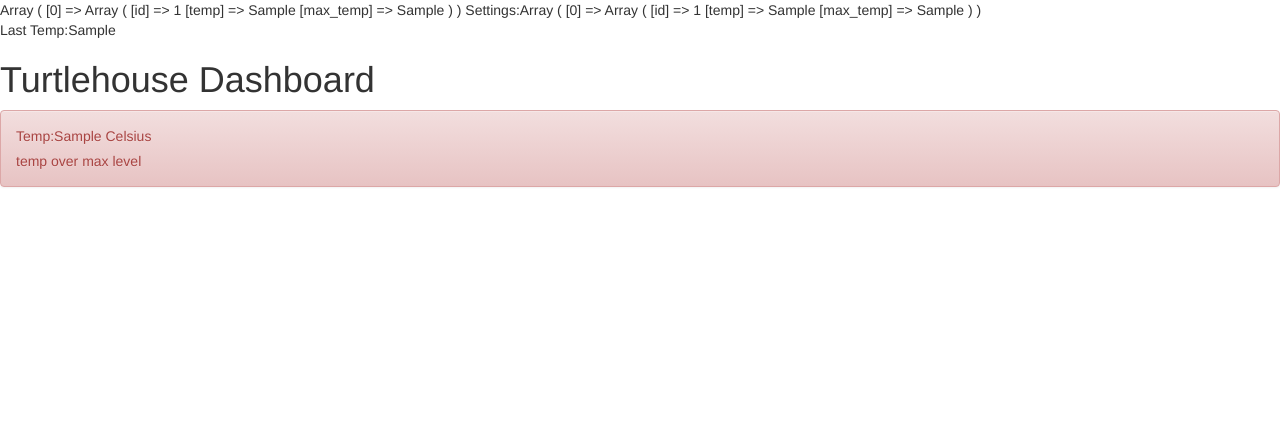
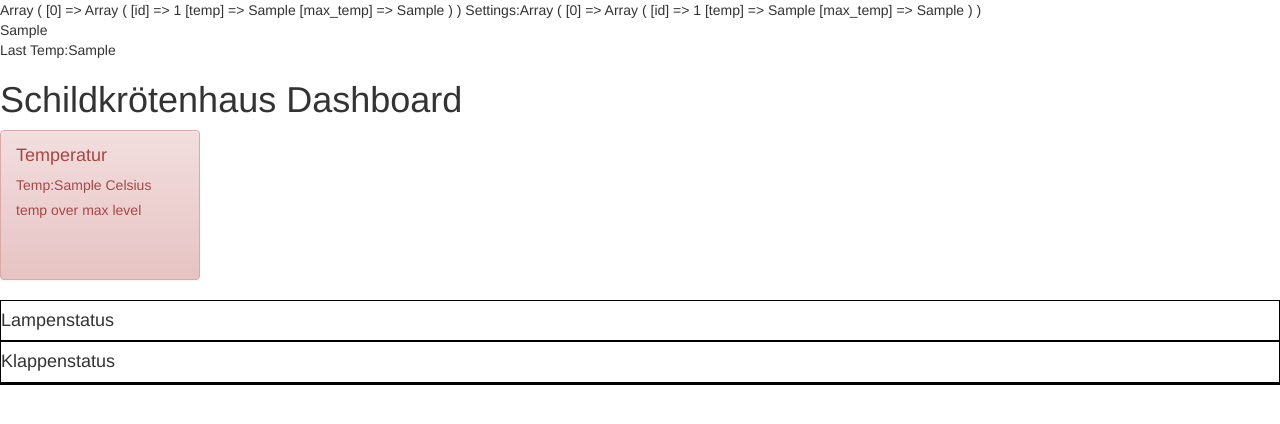
Before and after one commit to xtwulf/turtlehouse, a PHP site: page / in a window 1280 px wide. Shown: the top 424 px of the page. Run offline with PHP 8.4, Linux system fonts and the light colour scheme; tables that the repository leaves empty or names only in its code hold one stand-in row (values such as "Sample post").

Commit message:
added div´s for temp and lamp status

```diff
--- a/index.php
+++ b/index.php
@@ -38,6 +38,10 @@ $settings = $stmt2->fetchAll(PDO::FETCH_ASSOC);
 echo"Settings:";
 print_r($settings);
 echo("<br>");
+
+print_r($settings[0][max_temp]);
+
+echo("<br>");
 echo"Last Temp:";
 
 echo($last_temp);
@@ -66,10 +70,21 @@ else {
 
 
 
-<h1>Turtlehouse Dashboard</h1>
+<h1>Schildkrötenhaus Dashboard</h1>
 <div id="temp" class="<?php echo($temp_class)?>">
+    <h4>Temperatur</h2>
     <p >Temp:<?php echo($last_temp)?> Celsius</p>
     <p><?php echo($alert_message)?></p>
+
+</div>
+
+<div id ="" class="">
+    <h4>Lampenstatus</h4>
+
+</div>
+
+<div id ="" class="">
+    <h4>Klappenstatus</h4>
 
 </div>
 
--- a/style.css
+++ b/style.css
@@ -1,5 +1,5 @@
 div {
-#border: 1px solid red;
+border: 1px solid black;
 }
 
 .temp_alert {
@@ -9,3 +9,8 @@ color:red
 .temp_ok {
 color: green
 }
+
+div#temp {
+width: 200px;
+height: 150px;
+}
```
